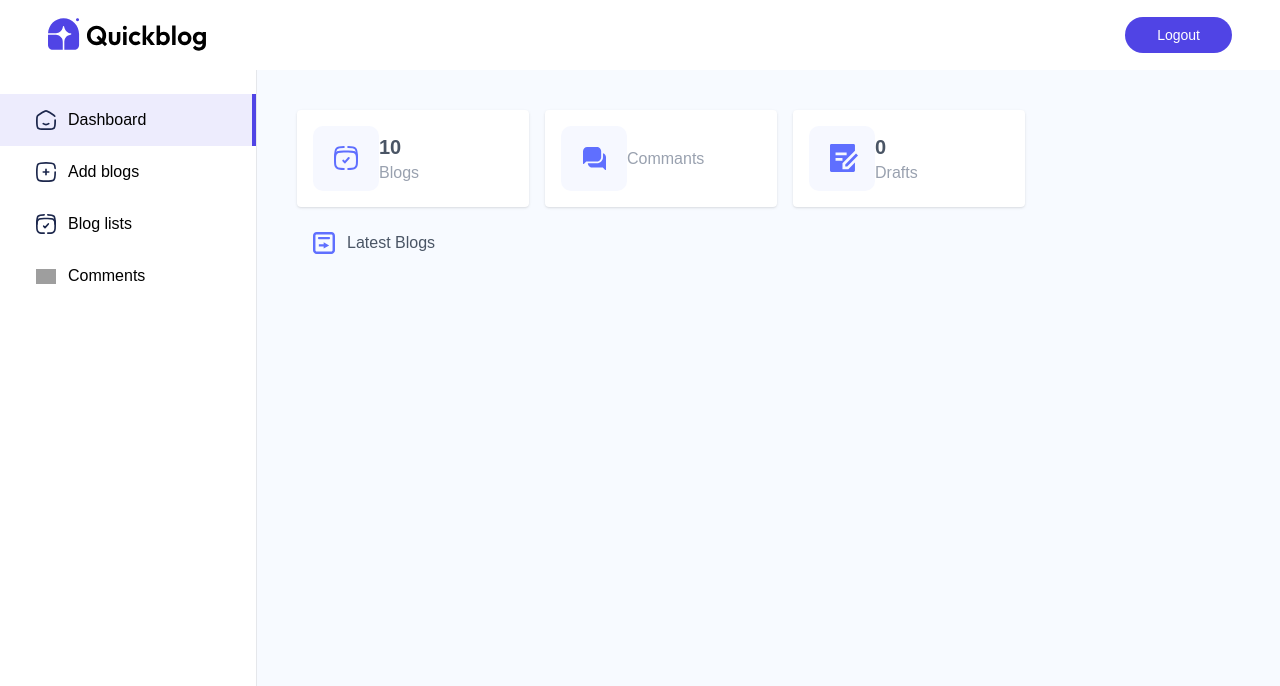
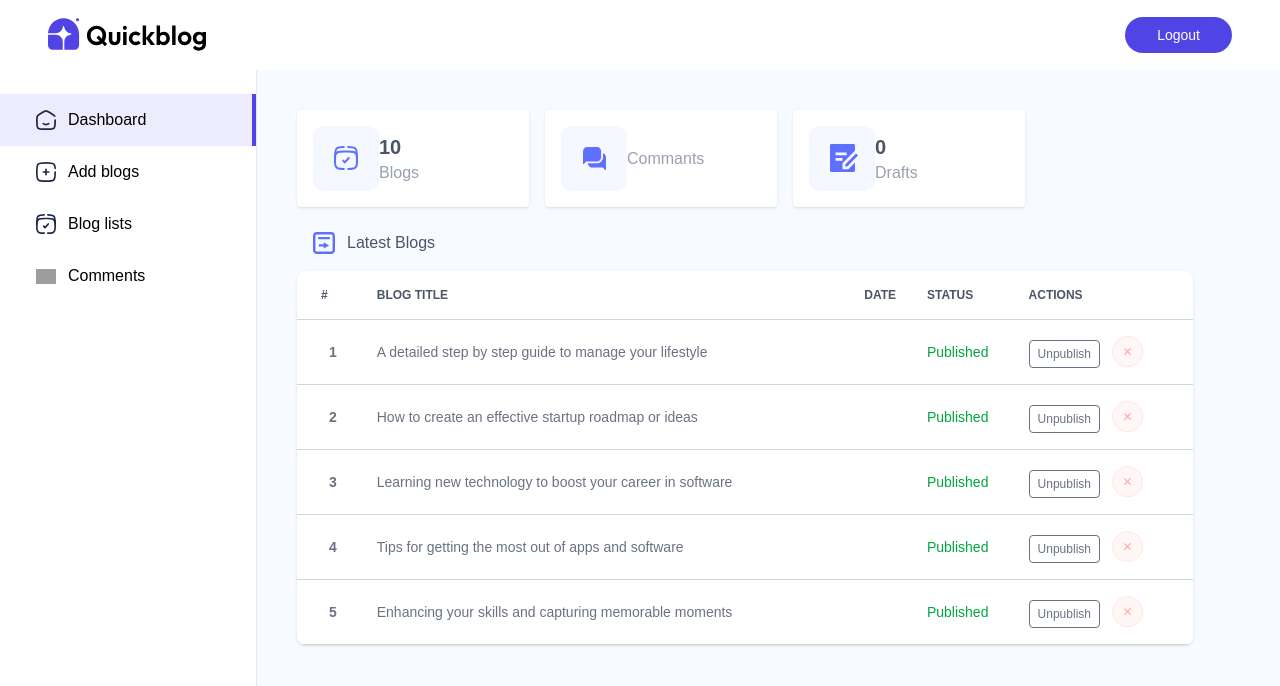
Before and after one commit to yasinarafat5353/AI-Powered-Blog-App-using-MERN-Stack, a React (Vite) app: page /admin in a window 1280 px wide. Shown: the top 686 px of the page. Built offline with nearby package versions, Linux system fonts and the light colour scheme; grey boxes are pictures that could not be loaded; a web font is replaced by a local one.

Commit message:
blog tablel iten

```diff
--- /dev/null
+++ b/src/components/admin/BlogTableltem.jsx
@@ -0,0 +1,27 @@
+import {assets} from '../../assets/assets'
+
+const BlogTableltem = ({blog, fetchBlogs,index }) => {
+
+    const {title, createdAt} = blog;
+    const BlogData = new Date(createdAt)
+
+
+  return (
+      <tr className='border-y border-gray-300'>
+        <th className='px-2 py-4'>{index}</th>
+        <td className='px-2 py-4'>{title}</td>
+        <td className='px-2 py-4 max-sm:hidden'>{BlogData.toDateString}</td>
+        <td className='px-2 py-4 max-sm:hidden'>
+          <p className={`${blog.isPublished ? "text-green-600" : "text-orange-700"}`}
+          >{blog.isPublished ? 'Published':'Unpblished' }</p>
+        </td>
+        <td className='px-2 py-4 flex text-xs gap-3'>
+          <button className='border p-2 py-0.5 mt-1 rounded cursor-pointer'>{blog.isPublished ? 'Unpublish':'Publish' }</button>
+          <img src={assets.cross_icon} alt="" className='w-8 hover:scale-110 transition-all cursor-pointer'/>
+        </td>
+      </tr>
+
+  )
+}
+
+export default BlogTableltem
--- a/src/pages/admin/Dashbord.jsx
+++ b/src/pages/admin/Dashbord.jsx
@@ -2,6 +2,7 @@
 import { useState } from 'react'
 import {assets, dashboard_data} from '../../assets/assets'
 import { useEffect } from 'react'
+import BlogTableltem from '../../components/admin/BlogTableltem'
 const Dashbord = () => {
 
   const [dashboardData, setDashbordData] = useState({
@@ -55,6 +56,25 @@
          <img src={assets.dashboard_icon_4} alt="" />
          <p>Latest Blogs</p>
         </div>
+
+        <div className='relative max-w-4xl overflow-x-auto shadow rounded-lg scrollbar-hide  bg-white  '>
+          <table className='w-full text-sm text-gray-500 '>
+            <thead className='text-xs text-gray-600 text-left uppercase'>
+              <tr>
+                <th scope='col'className='px-2 py-4 xl:px-6' >#</th>
+                <th scope='col'className='px-2 py-4' >Blog Title</th>
+                <th scope='col'className='px-2 py-4 max-sm:hidden' >Date</th>
+                <th scope='col'className='px-2 py-4 max-sm:hidden' >Status</th>
+                <th scope='col'className='px-2 py-4' >Actions</th>
+              </tr>
+            </thead>
+            <tbody>
+              {dashboardData.recentBlogs.map((blog, index)=>{
+                return <BlogTableltem key={blog._id} blog={blog} fetchBlogs={fetchDashboard} index={index + 1}/>
+              })}
+            </tbody>
+          </table>
+        </div>
       </div>
     </div>
   )
```
